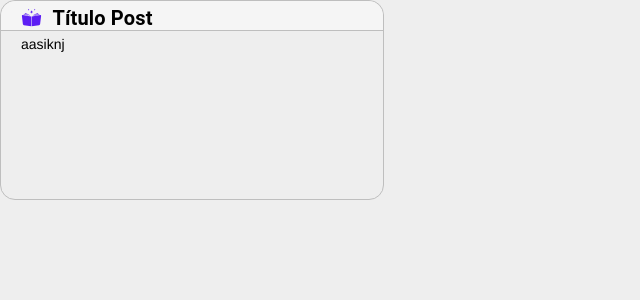
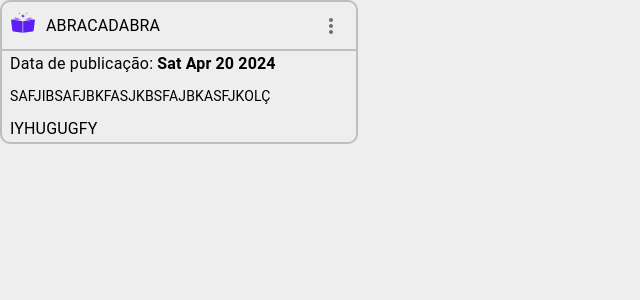
Before and after one commit to ribgu/educai-web-app, a React (Vite) app: page /teste in a window 1280 px wide. Shown: the top 300 px of the page, without its empty margins (0-640 px from the left). Built offline with nearby package versions, Linux system fonts and the light colour scheme.

Commit message:
finaliza post card

```diff
--- /dev/null
+++ b/src/components/Post/Post.tsx
@@ -0,0 +1,47 @@
+import Box from '@mui/material/Box/Box'
+import IconButton from '@mui/material/IconButton/IconButton'
+import Typography from '@mui/material/Typography/Typography'
+import MoreVertIcon from '@mui/icons-material/MoreVert'
+
+type PostProps = {
+    title: string
+    dtPublicacao: Date
+    description?: string
+    fileName?: string
+}
+
+export default function Post (post: PostProps) {
+    const { title, dtPublicacao, description, fileName } = post
+
+    const handleClick = () => {
+        console.log('Clicou no ícone de mais')
+    }
+
+    return (
+        <Box sx={{ width: '28vw', height: '18vh', border: '2px solid #BEBEBE', borderRadius: '10px' }}>
+            <Box sx={{
+                width: '100%',
+                height: '35%',
+                display: 'flex',
+                flexDirection: 'row',
+                justifyContent: 'space-between',
+                padding: '8px',
+                borderBottom: '2px solid #BEBEBE',
+                borderColor: '#BEBEBE'
+                }}>
+                <Box sx={{ display: 'flex', flexDirection: 'row', height: '100%', width: '60%', alignItems: 'center', gap: '10px' }}>
+                    <img src='./logos/bookTwo.svg' alt='Ícone de livro' style={{ width: '26px', marginBottom: '5px' }} />
+                    <Typography sx={{ fontSize: '16px', whiteSpace: 'nowrap' }}>{title}</Typography>
+                </Box>
+                <IconButton size='small' onClick={handleClick}>
+                    <MoreVertIcon />
+                </IconButton>
+            </Box>
+            <Box sx={{ width: '100%', height: '65%', padding: '8px', display: 'flex', flexDirection: 'column', justifyContent: 'center', gap: '10px' }}>
+                <Typography>Data de publicação: <b>{dtPublicacao.toDateString()}</b>    </Typography>
+                {description && <Typography sx={{ fontSize: '14px' }}>{description}</Typography>}
+                {fileName && <a><Typography>{fileName}</Typography></a>}
+            </Box>
+        </Box>
+    )
+}
--- /dev/null
+++ b/src/components/Post/index.ts
@@ -0,0 +1 @@
+export * from './Post'
--- a/src/components/PostCard/PostCard.tsx
+++ /dev/null
@@ -1,43 +0,0 @@
-import Box from '@mui/material/Box/Box'
-import Logo from '../Logo/Logo'
-import Typography from '@mui/material/Typography'
-
-export default function PostCard() {
-    return (
-        <Box
-            sx={{
-                width: '30vw',
-                height: '25vh',
-                borderRadius: '15px',
-                border: '1px solid #BEBEBE'
-            }}>
-            <Box
-                sx={{
-                    borderRadius: '15px 15px 0 0',
-                    borderBottom: '1px solid #BEBEBE',
-                    justifyContent: 'space-between',
-                    backgroundColor: '#F5F5F5',
-                    flexDirection: 'row',
-                    padding: '5px',
-                    paddingTop: '1px',
-                    paddingLeft: '20px',
-                    height: '15%'
-                }}>
-                <Box sx={{
-                    display: 'flex',
-                    flexDirection: 'row',
-                    alignItems: 'center',
-                    gap: '10px'
-                }}>
-                    <Logo variant='bookTwo' width='bookSmall' />
-                    <Typography
-                        variant='h6'
-                        sx={{ fontWeight: '600' }}>
-                            Título Post
-                    </Typography>
-                </Box>
-                aasiknj
-            </Box>
-        </Box>
-    )
-}
```
Also changed, not shown: src/main.tsx (+4 -3 lines).
